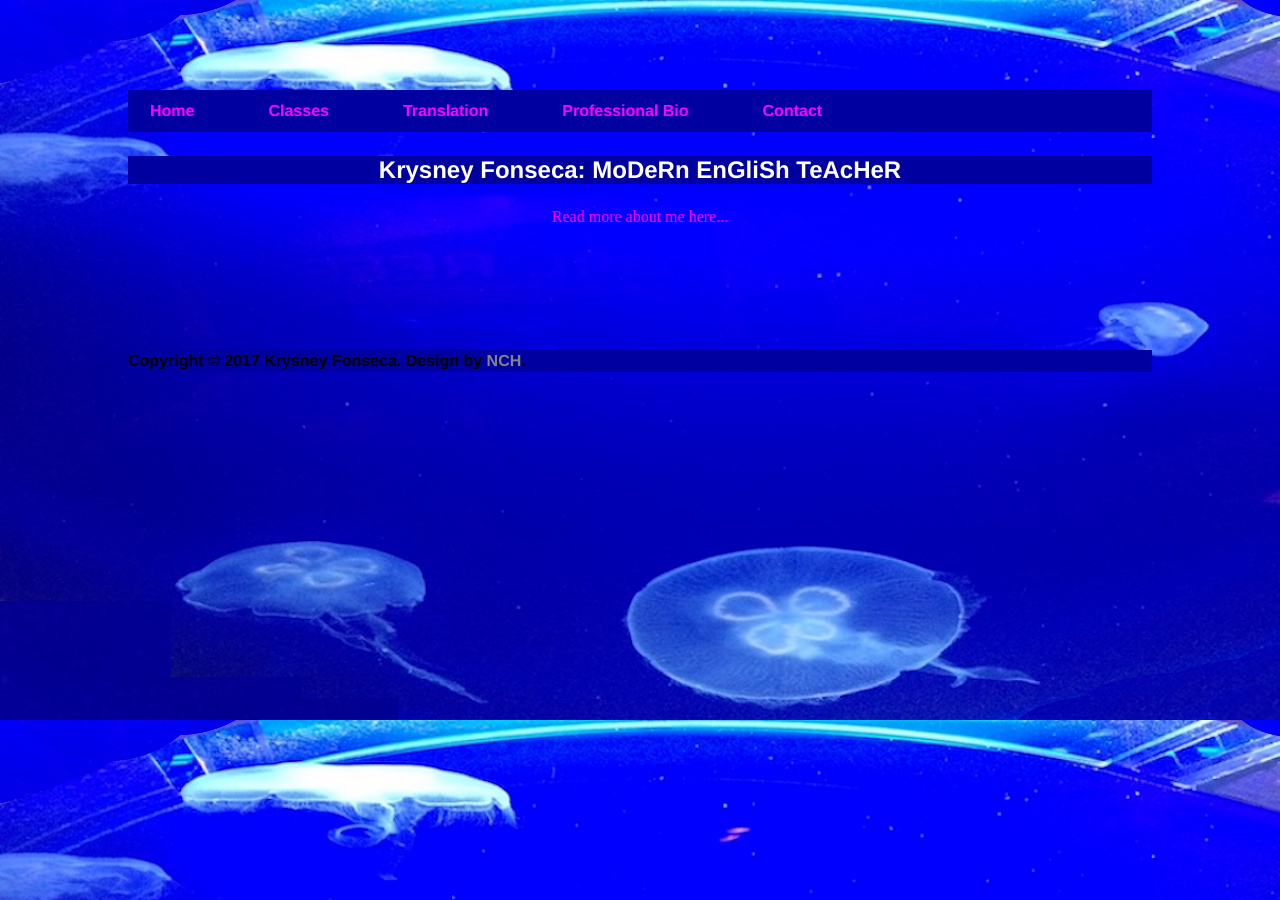
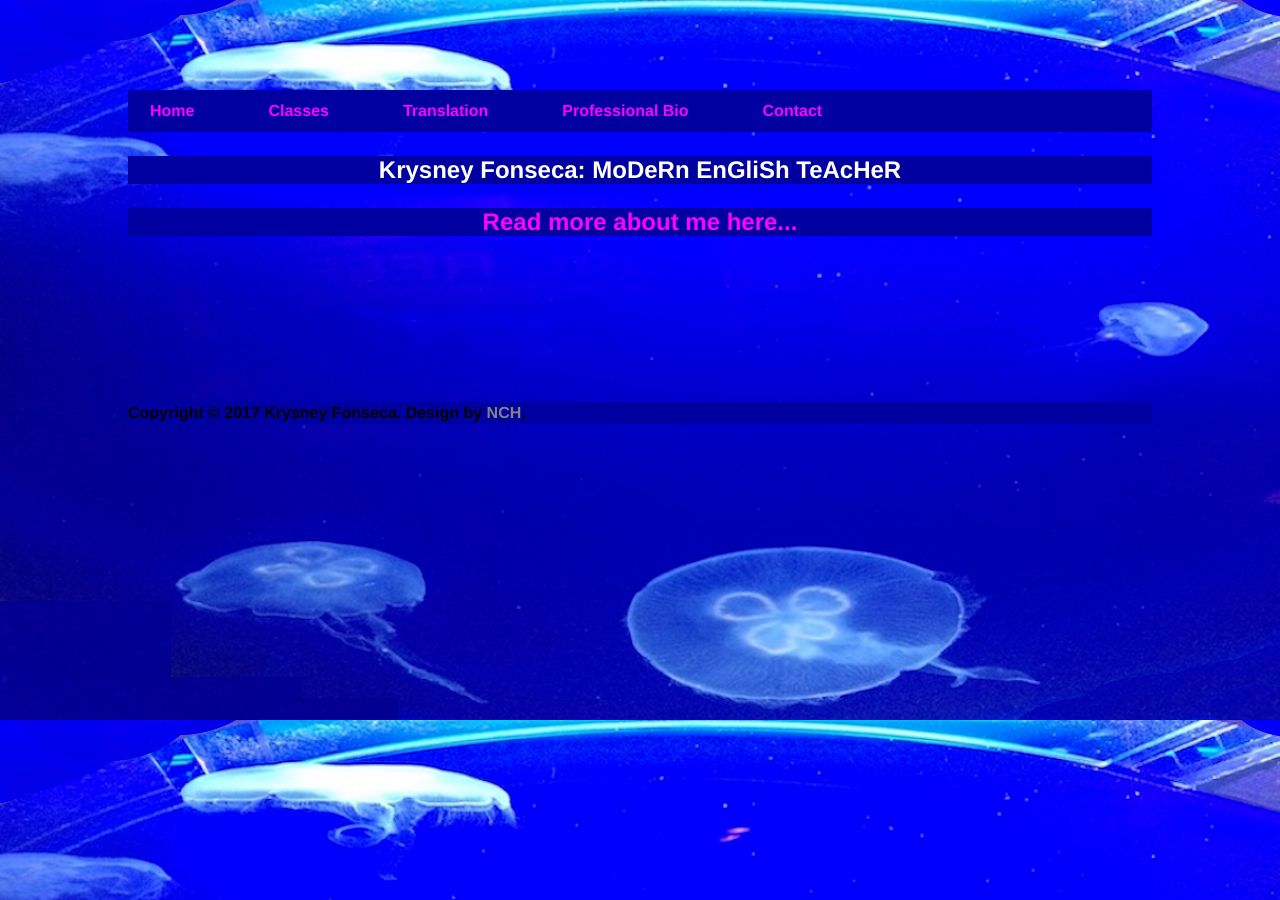
Before and after one commit to english-um-a-um/english-um-a-um.github.io, a Jekyll site: the page built from index.html, in a window 1280 px wide. Built offline with Jekyll 4.4.1, drawn with Linux system fonts in a browser that asks for light colours.

Commit message:
Update index.html

```diff
--- a/index.html
+++ b/index.html
@@ -3,8 +3,7 @@ layout: default
 title: English Um-a-Um - Home
 ---
 
-	<center><h3>
-		Krysney Fonseca: MoDeRn EnGliSh TeAcHeR </h3>
-		<a href="/bio">Read more about me here...</a><br><br><br><br><br><br><br>
+	<center><h3>Krysney Fonseca: MoDeRn EnGliSh TeAcHeR </h3>
+		<h3><a href="/bio">Read more about me here...</a></h3><br><br><br><br><br><br><br>
 
 	</center>
```
